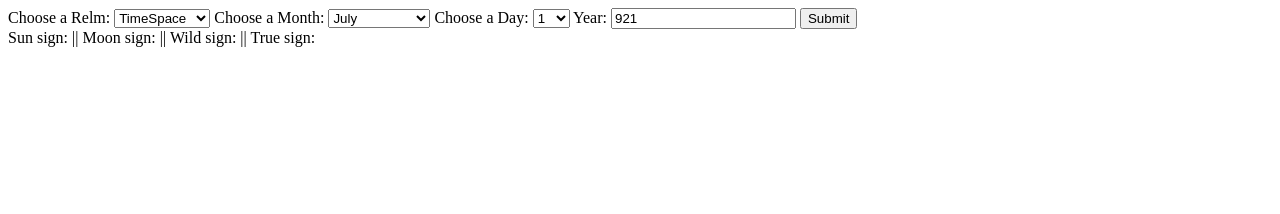
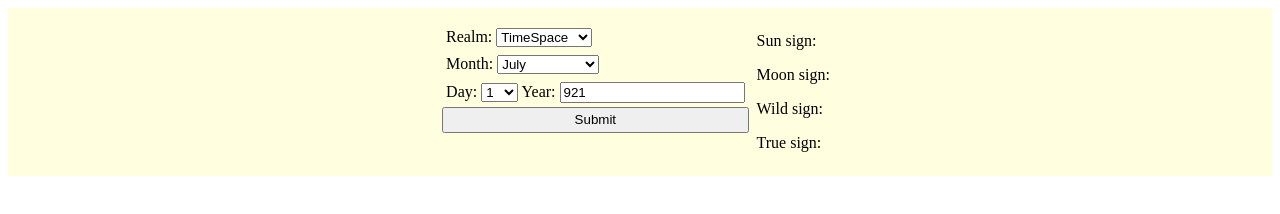
Before and after one commit to azhdrake/rpstarsigns, a plain HTML site: page index.html in a window 1280 px wide. Drawn offline with Linux system fonts and the light colour scheme.

Commit message:
Added CSS

```diff
--- a/css/styles.css
+++ b/css/styles.css
@@ -0,0 +1,29 @@
+#container{
+  display: flex;
+  flex-direction: row;
+  justify-content: center;
+  padding: 1em;
+  background-color: lightyellow;
+}
+
+#inputs{
+  display: flex;
+  flex-direction: column;
+}
+
+#outputs{
+  display: flex;
+  flex-direction: column;
+}
+
+.input{
+  padding: 0.25em;
+}
+
+.output{
+  padding: 0.5em;
+}
+
+.sign{
+  font-weight: bold;
+}
--- a/index.html
+++ b/index.html
@@ -12,9 +12,10 @@
 </head>
 
 <body>
+  <div id="container">
   <div id="inputs">
-    <span id = 'realm-div'>
-      <label for="realm">Choose a Relm:</label>
+    <span id="realm-div" class="input">
+      <label for="realm">Realm:</label>
       <select id="realm">
         <option value="TimeSpace" selected>TimeSpace</option>
         <option value="LifeDoom">LifeDoom</option>
@@ -32,8 +33,8 @@
       </select>
     </span>
 
-    <span id="month-div">
-      <label for="month">Choose a Month:</label>
+    <span id="month-div" class="input">
+      <label for="month">Month:</label>
       <select id="month">
         <option value="0" selected>July</option>
         <option value="1">August</option>
@@ -51,8 +52,8 @@
       </select>
     </span>
 
-    <span id="day-div">
-      <label for="day">Choose a Day:</label>
+    <span id="day-div" class="input">
+      <label for="day">Day:</label>
       <select id="day">
         <option value="1" selected>1</option>
         <option value="2">2</option>
@@ -85,19 +86,20 @@
         <option value="29">29</option>
         <option value="30">30</option>
       </select>
+
+      <label for="year">Year:</label>
+      <input type="number" id="year" name="year" min=0 value=921 size="5">
     </span>
 
-    <span id="year-div">
-      <label for="year">Year:</label>
-      <input type="number" id="year" name="year" min=0 value=921>
-    </span>
-
-    <button id="submit">Submit</button>
+    <button id="submit" class="input">Submit</button>
   </div>
   <div id="outputs">
-    Sun sign: <span id="sun-sign"></span>  ||  Moon sign: <span id="moon-sign"></span>  ||  Wild sign: <span id="wild-sign"></span>  ||  True sign: <span id="true-sign"></span>
+    <span class="output">Sun sign: <span class="sign" id="sun-sign"></span></span>
+    <span class="output">Moon sign: <span class="sign" id="moon-sign"></span></span>
+    <span class="output">Wild sign: <span class="sign" id="wild-sign"></span></span>
+    <span class="output">True sign: <span class="sign" id="true-sign"></span></span>
   </div>
-
+</div>
   <script>
     let starsigns=["Cancer","Leo","Eel","Libra","Scorpio","Rat King","Ophiuchus","Capricorn","Aquarius","Platypus","Aries","Taurus","Gemini"]
 
```
